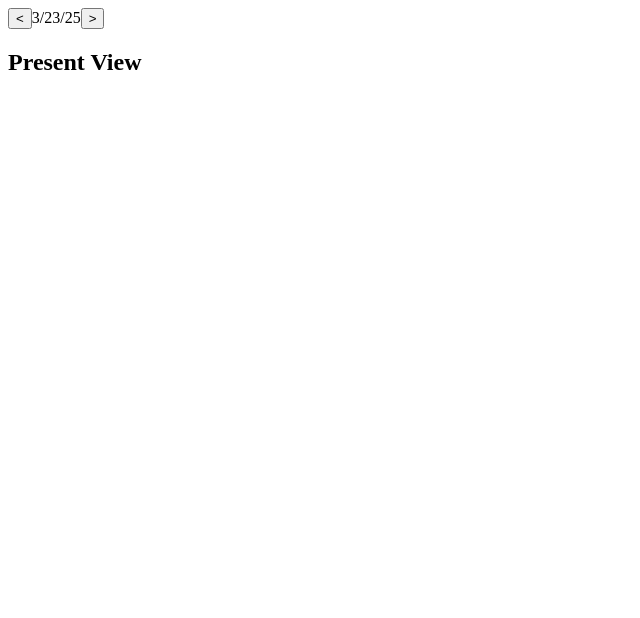
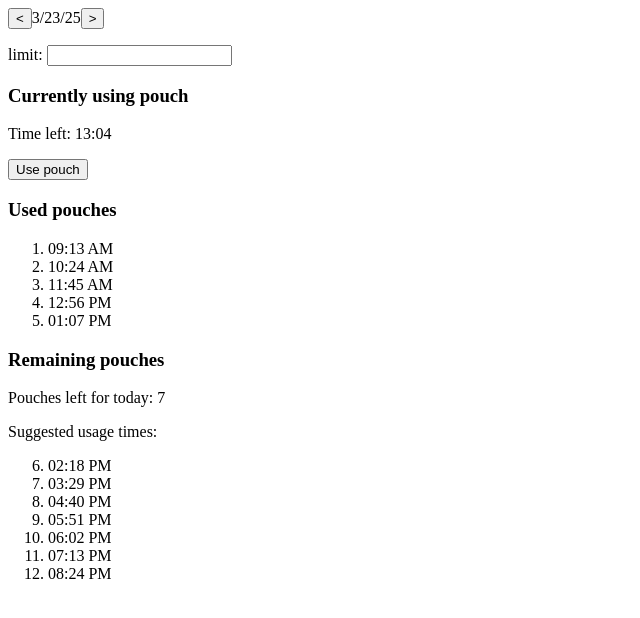
Before and after one commit to bartoszOsn/nicotine-quit-helper, an Angular app: page / in a window 1280 px wide. Shown: the top 618 px of the page, without its empty margins (0-640 px from the left). Built offline with nearby package versions, Linux system fonts and the light colour scheme.

Commit message:
Present view mock

```diff
--- a/src/ui/home/views/present-view/PresentViewComponent.html
+++ b/src/ui/home/views/present-view/PresentViewComponent.html
@@ -1 +1,31 @@
-<h2>Present View</h2>
+<home-limit-input />
+
+
+<h3>Currently using pouch</h3>
+<p>Time left: 13:04</p>
+
+<button>Use pouch</button>
+
+<h3>Used pouches</h3>
+
+<ol>
+    <li>09:13 AM</li>
+    <li>10:24 AM</li>
+    <li>11:45 AM</li>
+    <li>12:56 PM</li>
+    <li>01:07 PM</li>
+</ol>
+
+<h3>Remaining pouches</h3>
+<p>Pouches left for today: 7</p>
+
+<p>Suggested usage times:</p>
+<ol start="6">
+    <li>02:18 PM</li>
+    <li>03:29 PM</li>
+    <li>04:40 PM</li>
+    <li>05:51 PM</li>
+    <li>06:02 PM</li>
+    <li>07:13 PM</li>
+    <li>08:24 PM</li>
+</ol>
--- a/src/ui/home/views/present-view/PresentViewComponent.ts
+++ b/src/ui/home/views/present-view/PresentViewComponent.ts
@@ -1,7 +1,11 @@
 import { Component } from '@angular/core';
+import { HomeLimitInputComponent } from '../../limit-input/HomeLimitInput';
 
 @Component({
 	selector: 'present-view',
+	imports: [
+		HomeLimitInputComponent
+	],
 	templateUrl: 'PresentViewComponent.html'
 })
 export class PresentViewComponent {
```
